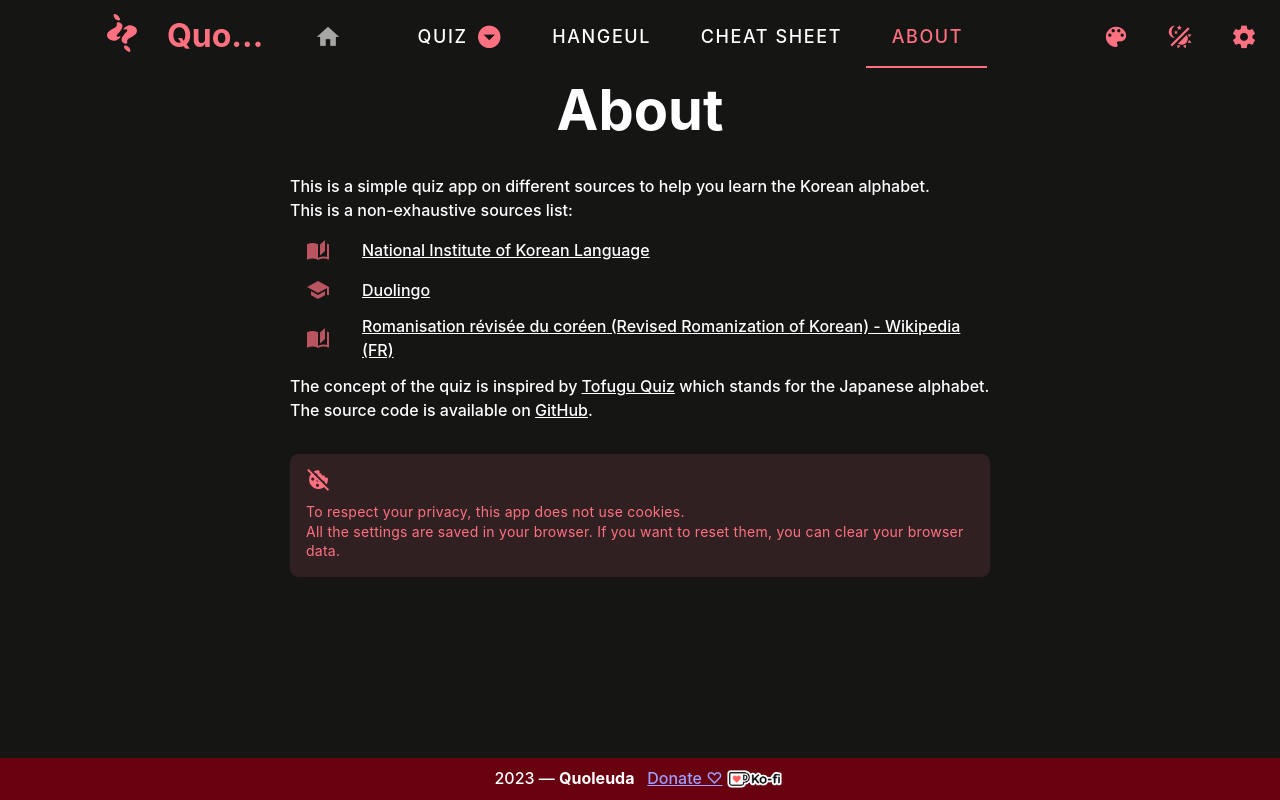
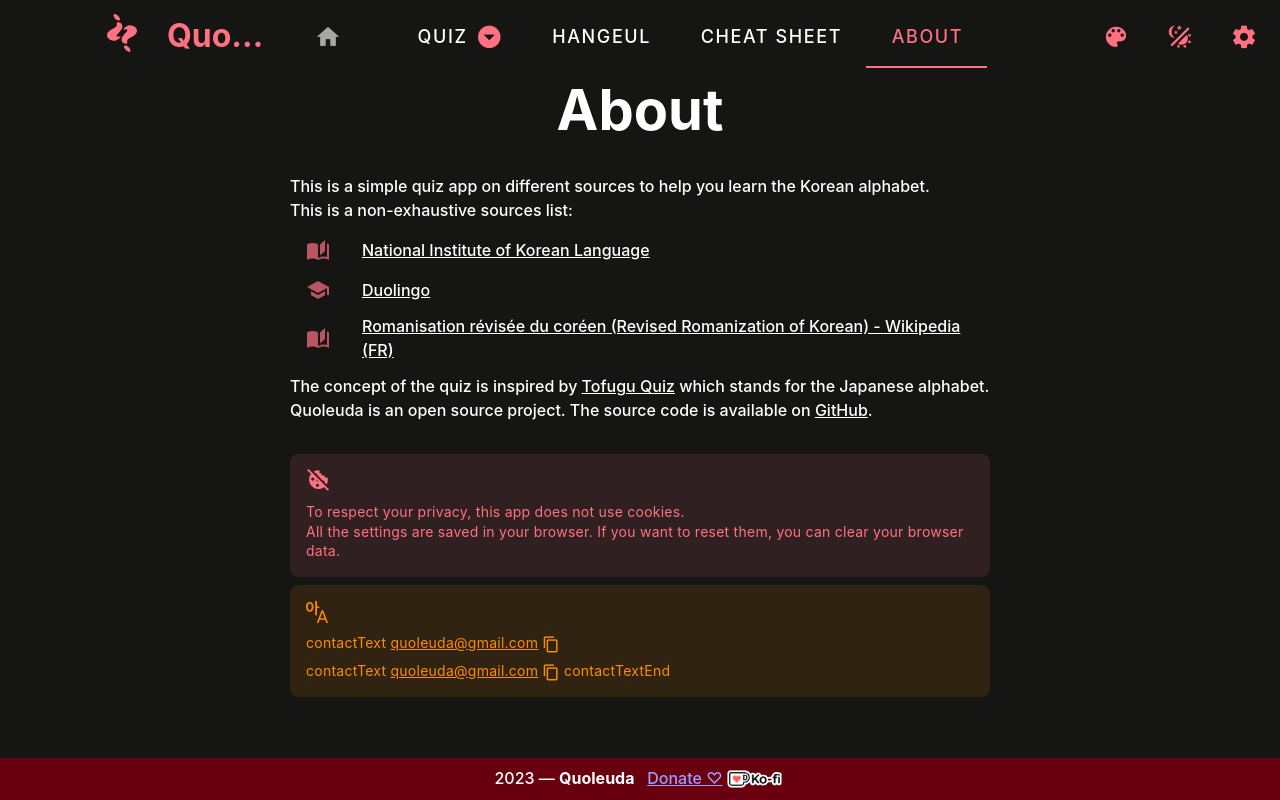
Before and after one commit to gabrielle-mlt/quoleuda, a Vue app: page /about in a window 1280 px wide. Built offline with nearby package versions, Linux system fonts and the light colour scheme.

Commit message:
i18n: i18n alert

```diff
--- a/package.json
+++ b/package.json
@@ -16,9 +16,10 @@
     "pinia": "^2.1.7",
     "vue": "^3.2.47",
     "vue-router": "^4.2.4",
-    "vuetify": "^3.3.2"
+    "vuetify": "^3.4.4"
   },
   "devDependencies": {
+    "@intlify/unplugin-vue-i18n": "^1.5.0",
     "@mdi/font": "^7.2.96",
     "@vitejs/plugin-vue": "^4.1.0",
     "eslint": "^8.41.0",
--- a/src/App.vue
+++ b/src/App.vue
@@ -133,6 +133,6 @@
 }
 
 .custom-link:hover {
-  color: #ff7081;
+  color: rgb(var(--v-primary-base));
 }
 </style>
--- a/src/components/KoreanAlphabetWindow.vue
+++ b/src/components/KoreanAlphabetWindow.vue
@@ -15,8 +15,7 @@
           <v-table
             class="mb-4"
             density="compact"
-            style="background-color: unset;color: #242424 !important;"
-            theme="darkTheme"
+            style="background-color: unset;"
           >
             <thead
               :style="$vuetify.display.mobile ?
--- a/src/main.js
+++ b/src/main.js
@@ -17,6 +17,19 @@
 import { deepOceanLight, deepOceanDark } from '@assets/themes/deepOcean.js'
 import { pureForestDark, pureForestLight } from '@assets/themes/pureForest.js'
 
+import { createI18n, useI18n } from 'vue-i18n'
+import { createVueI18nAdapter } from 'vuetify/locale/adapters/vue-i18n'
+
+const i18n = createI18n({
+  allowComposition: true,
+  legacy: true,
+  locale: 'en',
+  fallbackLocale: 'en',
+  messages: {
+    en: {}
+  }
+})
+
 let defaultTheme = 'sakuraDark'
 const localStorageTheme = localStorage.getItem('quoleuda_theme')
 
@@ -27,6 +40,11 @@
 }
 
 const vuetify = createVuetify({
+  locale: {
+    adapter: createVueI18nAdapter({ i18n, useI18n }),
+    locale: 'en',
+    fallback: 'en'
+  },
   icons: {
     defaultSet: 'mdi',
     aliases,
@@ -86,6 +104,7 @@
 const app = createApp(App)
 const pinia = createPinia()
 
+app.use(i18n)
 app.use(vuetify)
 app.use(router)
 app.use(pinia)
--- a/src/pages/AboutPage.vue
+++ b/src/pages/AboutPage.vue
@@ -68,7 +68,7 @@
         stands for the Japanese alphabet.
       </p>
       <p>
-        The source code is available on <a
+        Quoleuda is an open source project. The source code is available on <a
           class="custom-link"
           href="https://github.com/gabrielle-mlt/quoleuda"
           target="_blank"
@@ -95,7 +95,119 @@
         All the settings are saved in your browser. If you want to reset them, you can clear your browser data.
       </v-card-text>
     </v-card>
+
+    <v-card
+      class="mx-auto text-left mt-2"
+      color="warning"
+      max-width="700"
+      rounded="lg"
+      variant="tonal"
+    >
+      <v-card-title>
+        <translate-korean-icon
+          :color="$vuetify.theme.current.colors.warning"
+          style="vertical-align: bottom;"
+        />
+      </v-card-title>
+      <v-card-text>
+        <p>
+          {{ t('contactText', 1, {locale: 'en'}) }}
+          <a
+            :href="`mailto:${mail}`"
+            class="custom-link"
+          >
+            {{ mail }}
+          </a>
+
+          <v-tooltip
+            :text="t('copyToClipboard', 1, {locale: 'en'})"
+            color="primary"
+            open-on-hover
+          >
+            <template #activator="{ props : tooltipProps }">
+              <v-icon
+                class="ml-1"
+                size="small"
+                v-bind="tooltipProps"
+                @click="copyToClipboard(mail);"
+              >
+                mdi-content-copy
+              </v-icon>
+            </template>
+          </v-tooltip>
+          <v-snackbar
+            v-model="snackbar"
+            :timeout="2000"
+            color="blue-grey"
+            max-width="fit-content"
+            min-width="auto"
+            rounded="pill"
+            transition="fade-transition"
+            width="fit-content"
+          >
+            {{ t('copied') }}{{ '\u2705' }}
+          </v-snackbar>
+        </p>
+        <p
+          class="mt-2"
+          lang="ko"
+        >
+          {{ t('contactText', 1, {locale: 'ko'}) }}
+          <a
+            :href="`mailto:${mail}`"
+            class="custom-link"
+          >
+            {{ mail }}</a>
+          <v-tooltip
+            :text="t('copyToClipboard', 1, {locale: 'ko'})"
+            color="primary"
+          >
+            <template #activator="{ props }">
+              <v-icon
+                class="ml-1"
+                size="small"
+                v-bind="props"
+                @click="copyToClipboard(mail);"
+              >
+                mdi-content-copy
+              </v-icon>
+            </template>
+          </v-tooltip>
+          {{ t('contactTextEnd', 1, {locale: 'ko'}) }}
+        </p>
+      </v-card-text>
+    </v-card>
   </v-container>
 </template>
+
 <script setup>
+import { useI18n } from 'vue-i18n'
+import TranslateKoreanIcon from '@components/icons/translate-korean-icon.vue'
+import { ref } from 'vue'
+
+const { t } = useI18n()
+
+const mail = contactEmail
+const snackbar = ref(false)
+
+const copyToClipboard = (text) => {
+  navigator.clipboard.writeText(text)
+
+  snackbar.value = true
+}
+
 </script>
+
+<i18n lang="yaml">
+en:
+  contactText: "We are currently translating the app in Korean. If you want to help, please contact us at"
+  contactTextEnd: ""
+  copyToClipboard: "Copy to clipboard"
+  copied: "Copied"
+ko:
+  contactText: "현재 앱을 한국어로 번역하고 있습니다. 도움을 주시려면"
+  contactTextEnd: "에 문의하십시오"
+  copyToClipboard: "클립 보드에 복사"
+  copied: "복사됨"
+
+</i18n>
--- a/src/pages/SouthKoreaPageTS.vue
+++ b/src/pages/SouthKoreaPageTS.vue
@@ -183,10 +183,6 @@
 
   }
 
-  console.log(JSON.stringify(am5geodata_southKoreaLow.features.map((feature) => {
-    return {id: feature.id, name: feature.properties.name}
-  })))
-
 }
 const selectSection = (id) => {
   if (selectedPolygon) {
--- a/vite.config.js
+++ b/vite.config.js
@@ -1,10 +1,20 @@
 import { defineConfig } from 'vite'
 import vue from '@vitejs/plugin-vue'
 import { fileURLToPath, URL } from 'url'
+import path from 'path'
+import VueI18nPlugin from '@intlify/unplugin-vue-i18n/vite'
 
 // https://vitejs.dev/config/
 export default defineConfig({
-  plugins: [vue()],
+  define: {
+    contactEmail: JSON.stringify('quoleuda@gmail.com')
+  },
+  plugins: [
+    vue(),
+    VueI18nPlugin({
+      include: [path.resolve(__dirname, './src/locales/**')]
+    })
+  ],
   resolve: {
     alias: [
       { find: '@', replacement: fileURLToPath(new URL('./src', import.meta.url)) },
```
Also changed, not shown: src/pages/NotFoundPage.vue (+3 -0 lines), 1 other file (tests, documents, lock files or other folders).
